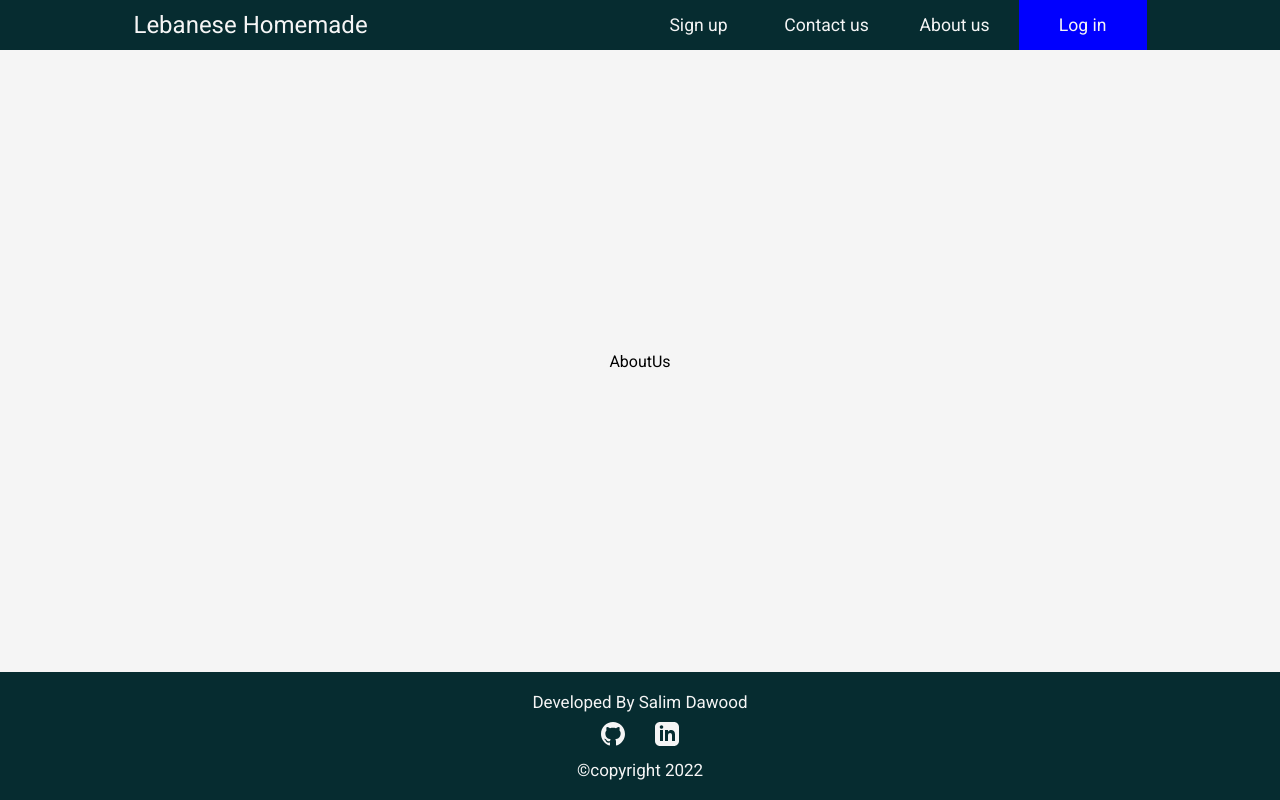
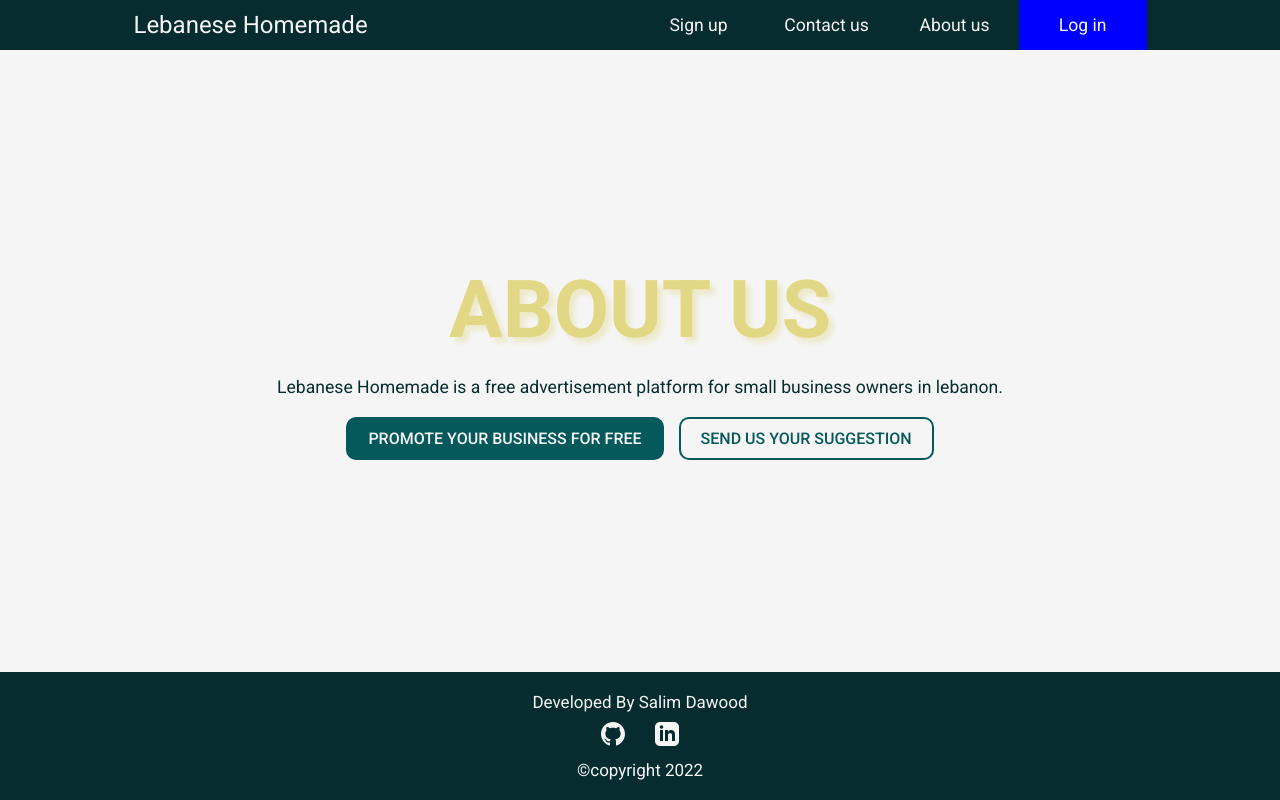
Before and after one commit to salimdawood/Lebanese-Homemade-Frontend, a React (Create React App) app: page /aboutus in a window 1280 px wide. Built offline with nearby package versions, Linux system fonts and the light colour scheme; no server answers.

Commit message:
error-and-about-page

```diff
--- a/src/App.css
+++ b/src/App.css
@@ -50,6 +50,8 @@ select{
   text-transform: capitalize;
   font-size: 15px;
 }
+/*loading screen*/
+/*--------------*/
 /*navigation section*/
 /*------------------*/
 nav{
@@ -543,11 +545,73 @@ main .home-page .card-box .info-card:hover{
 input[class*='safety-btn']{
   background-color: var(--warning);
 }
+/*translation width*/
+/*-----------------*/
 font{
   width: 100%;
 }
 font input{
   width: 100%;
+}
+/*Error page*//*About us page*/
+/*---------------------------*/
+main .error-page,main .about-page{
+  flex: 1;
+  width: 100%;
+  display: flex;
+  flex-direction: column;
+  align-items: center;
+  justify-content: center;
+  gap: 20px;
+}
+.error-page  h1,.error-page h3,.error-page a,
+.about-page h1,.about-page a{
+  text-transform: uppercase;
+}
+.error-page h1,.about-page h1{
+  color: var(--secondary-1-color);
+  font-size: 10rem;
+  text-align: center;
+  text-shadow: 5px 5px 5px rgba(226, 215, 132,.4);
+}
+.about-page h1{
+  font-size: 5rem;
+}
+.error-page h3{
+  color: var(--secondary-2-color);
+  font-size: 2rem;
+  text-align: center;
+}
+.error-page p,.about-page p{
+  text-align: center;
+  font-size: 1.1rem;
+  color: var(--secondary-3-color);
+}
+.error-page .error-btn-option,.about-page .about-btn-option{
+  display: flex;
+  flex-wrap: wrap;
+  flex-direction: row;
+  gap: 15px;
+  justify-content: center;
+  align-items: center;
+}
+.error-page a,.about-page a{
+  border-radius: 10px;
+  border: 2px solid var(--secondary-2-color);
+  padding: 10px 20px;
+  font-weight: 500;
+  transition: all .2s ease-in;
+}
+.error-page a:first-of-type,.about-page a:first-of-type{
+  background-color: var(--secondary-2-color);
+  color: var(--primary-color);
+}
+.error-page a:last-of-type,main .about-page a:last-of-type{
+  background-color: var(--primary-color);
+  color: var(--secondary-2-color);
+}
+.error-page a:hover,.about-page a:hover{
+  letter-spacing: 1px;
 }
 /*footer section*/
 /*--------------*/
--- a/src/components/Footer.jsx
+++ b/src/components/Footer.jsx
@@ -7,7 +7,7 @@ const Footer = () => {
   //change paragraph if found better
   return (
     <>
-      <span>Developed By <a href="/#">Salim Dawood</a></span>
+      <span>Developed By Salim Dawood</span>
       <div className="footer-media-container">
         <a href='https://github.com/salimdawood' target='_blank'><GitHub/></a>
         <a href='https://linkedin.com/in/salim-dawood-0618a8241' target='_blank'><LinkedIn/></a>
--- a/src/pages/AboutUs.jsx
+++ b/src/pages/AboutUs.jsx
@@ -1,8 +1,16 @@
 import React from 'react'
+import { Link } from 'react-router-dom'
 
 const AboutUs = () => {
   return (
-    <div>AboutUs</div>
+    <div className="about-page">
+      <h1>about us</h1>
+      <p>Lebanese Homemade is a free advertisement platform for small business owners in lebanon.</p>
+      <div className="about-btn-option">
+        <Link to='/signup'>promote your business for free</Link>
+        <Link to='/contactus'>send us your suggestion</Link>
+      </div>
+    </div>
   )
 }
 
--- a/src/pages/Error.jsx
+++ b/src/pages/Error.jsx
@@ -1,8 +1,17 @@
 import React from 'react'
+import { Link } from 'react-router-dom'
 
 const Error = () => {
   return (
-    <div>Error 404 page</div>
+    <div className="error-page">
+      <h1>404</h1>
+      <h3>opps! page not found</h3>
+      <p>Sorry, the page you are looking for doesn't exist.If you think something is broken, report a problem.</p>
+      <div className="error-btn-option">
+        <Link to='/'>return home</Link>
+        <Link to='/contactus'>report problem</Link>
+      </div>
+    </div>
   )
 }
 
```
